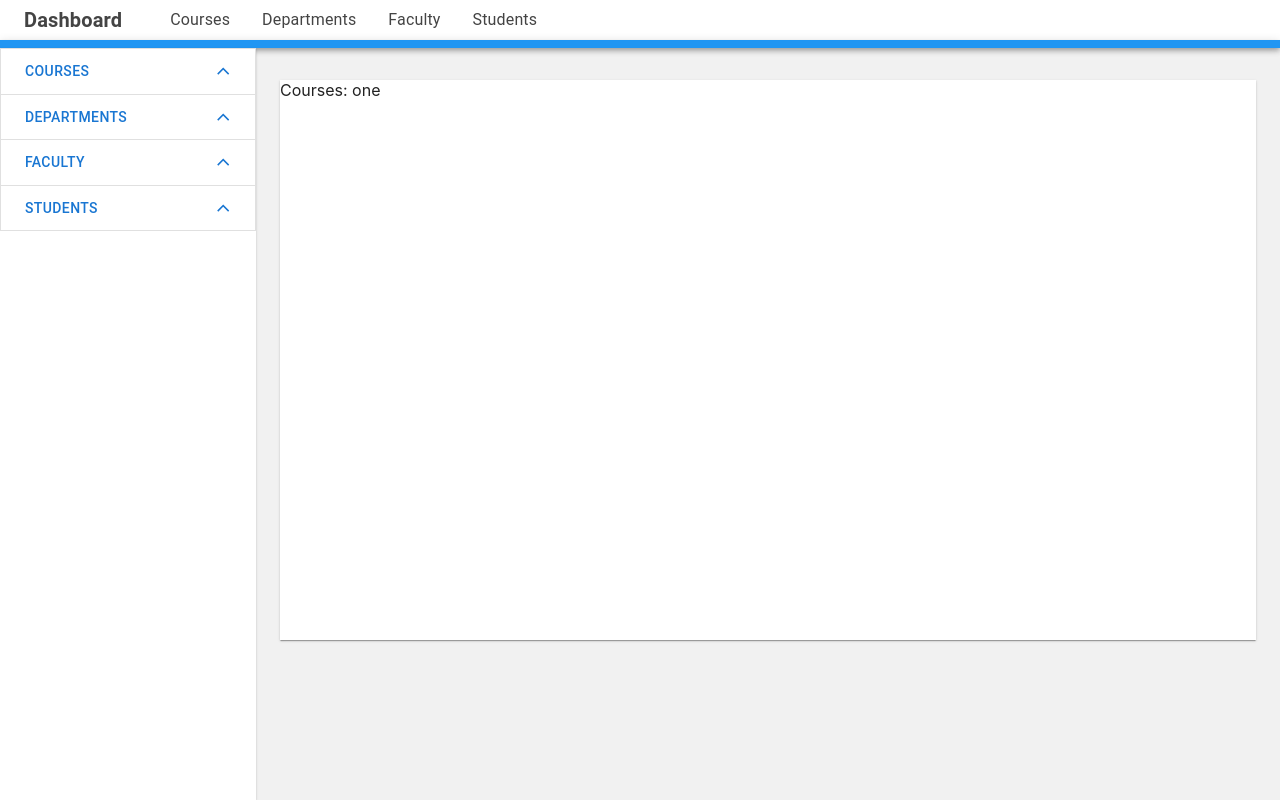
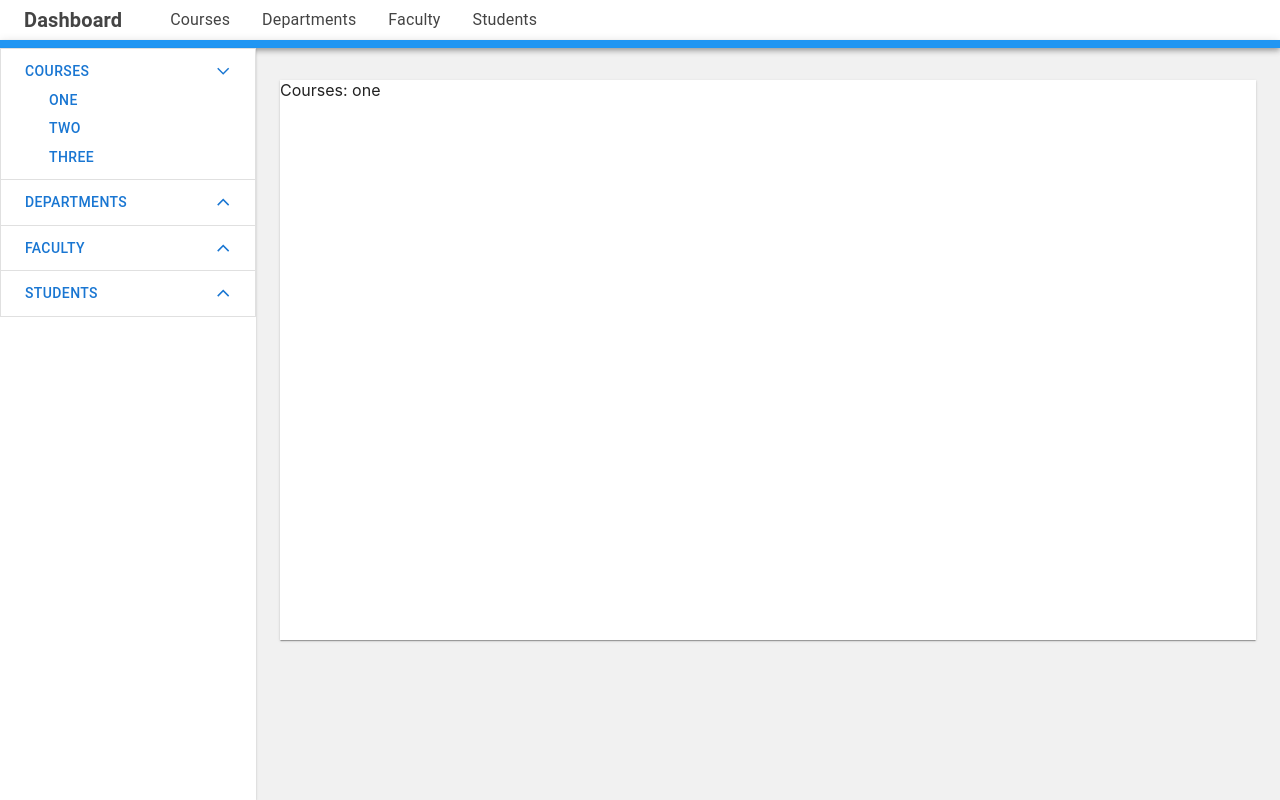
Before and after one commit to cameronmcginley/projectile-points-database, a Next.js app: page /courses/one in a window 1280 px wide. Built offline with nearby package versions, Linux system fonts and the light colour scheme.

Commit message:
Fix subdirs staying open on sidebar

```diff
--- a/components/Sidebar.tsx
+++ b/components/Sidebar.tsx
@@ -25,11 +25,27 @@ const Sidebar = (props) => {
         ? [...expandedList, panel]
         : [
             ...expandedList.filter(function (e) {
-              return e !== panel;
-              // return !e.includes(panel);
+              return !(
+                // Remove the panel
+                (
+                  e === panel ||
+                  // Remove pathname if we are removing the panel for it
+                  (e === router.pathname && router.pathname.includes(panel))
+                )
+              );
             }),
           ]
     );
+  };
+
+  // Check if the panelKey is in any elements of expandedList
+  const isExpanded = (panelKey) => {
+    for (let i = 0; i < expandedList.length; i++) {
+      if (expandedList[i].includes(panelKey)) {
+        return true;
+      }
+    }
+    return false;
   };
 
   return (
@@ -37,7 +53,7 @@ const Sidebar = (props) => {
       <SidebarAccordion
         handleChange={handleChange}
         panelKey="/courses"
-        expanded={expandedList.includes("/courses")}
+        expanded={isExpanded("/courses")}
         text={"Courses"}
         link={"/courses"}
         items={[
@@ -49,7 +65,7 @@ const Sidebar = (props) => {
       <SidebarAccordion
         handleChange={handleChange}
         panelKey="/departments"
-        expanded={expandedList.includes("/departments")}
+        expanded={isExpanded("/departments")}
         text={"Departments"}
         link={"/departments"}
         items={[
@@ -61,7 +77,7 @@ const Sidebar = (props) => {
       <SidebarAccordion
         handleChange={handleChange}
         panelKey="/faculty"
-        expanded={expandedList.includes("/faculty")}
+        expanded={isExpanded("/faculty")}
         text={"Faculty"}
         link={"/faculty"}
         items={[
@@ -73,7 +89,7 @@ const Sidebar = (props) => {
       <SidebarAccordion
         handleChange={handleChange}
         panelKey="/students"
-        expanded={expandedList.includes("/students")}
+        expanded={isExpanded("/students")}
         text={"Students"}
         link={"/students"}
         items={[
--- a/components/SidebarAccordion.tsx
+++ b/components/SidebarAccordion.tsx
@@ -28,9 +28,7 @@ const AccordionDetails = styled(MuiAccordionDetails)(({ theme }) => ({
 const SidebarAccordion = (props) => {
   const router = useRouter();
   const [newExpanded, setNewExpanded] = React.useState(
-    router.pathname !== props.link
-    // router.pathname.includes(props.link)
-    // true
+    !router.pathname.includes(props.link)
   );
 
   return (
```
